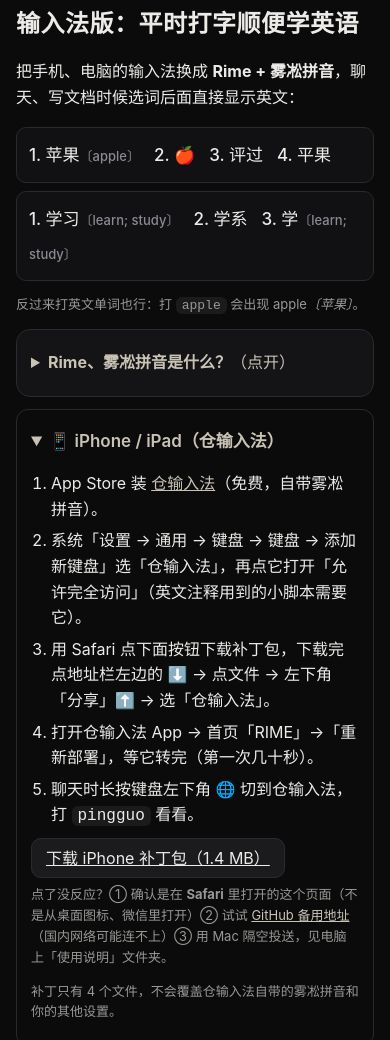
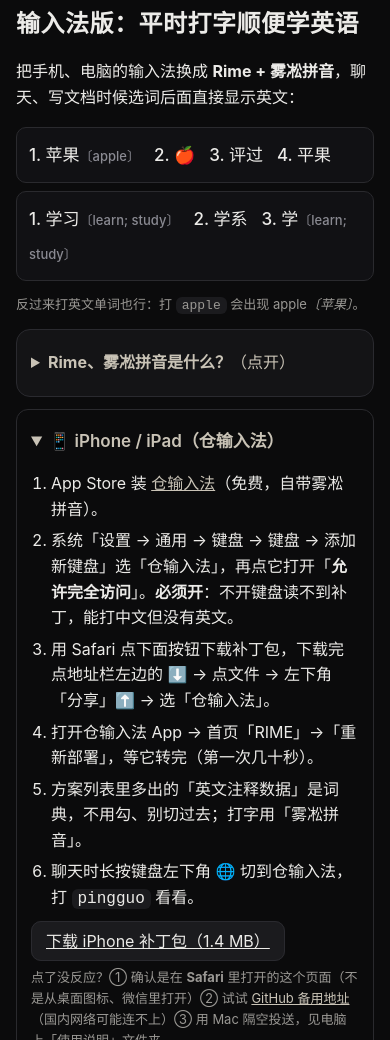
Before and after one commit to jiazhenhuang0518/english-typing, a plain HTML site: page rime/index.html in a window 390 px wide. Shown: the part 60-1100 px from the top of the page. Drawn offline with Linux system fonts and the light colour scheme.

Commit message:
iPhone：强调必须开完全访问；英文注释数据方案改名标明不用选
Co-authored-by: factory-droid[bot] <138933559+factory-droid[bot]@users.noreply.github.com>

```diff
--- a/rime/index.html
+++ b/rime/index.html
@@ -46,9 +46,10 @@
       <summary>📱 iPhone / iPad（仓输入法）</summary>
       <ol class="steps">
         <li>App Store 装 <a href="https://apps.apple.com/cn/app/id6446617683" target="_blank" rel="noopener">仓输入法</a>（免费，自带雾凇拼音）。</li>
-        <li>系统「设置 → 通用 → 键盘 → 键盘 → 添加新键盘」选「仓输入法」，再点它打开「允许完全访问」（英文注释用到的小脚本需要它）。</li>
+        <li>系统「设置 → 通用 → 键盘 → 键盘 → 添加新键盘」选「仓输入法」，再点它打开「<b>允许完全访问</b>」。<b>必须开</b>：不开键盘读不到补丁，能打中文但没有英文。</li>
         <li>用 Safari 点下面按钮下载补丁包，下载完点地址栏左边的 ⬇️ → 点文件 → 左下角「分享」⬆️ → 选「仓输入法」。</li>
         <li>打开仓输入法 App → 首页「RIME」→「重新部署」，等它转完（第一次几十秒）。</li>
+        <li>方案列表里多出的「英文注释数据」是词典，不用勾、别切过去；打字用「雾凇拼音」。</li>
         <li>聊天时长按键盘左下角 🌐 切到仓输入法，打 <code>pingguo</code> 看看。</li>
       </ol>
       <a class="btnlike primary" href="english-hint-overlay.zip" download>下载 iPhone 补丁包（1.4 MB）</a>
--- a/sw.js
+++ b/sw.js
@@ -1,5 +1,5 @@
 // 离线缓存：软件本身和词典存在手机里，没网也能打开
-const VERSION = "et-643d90721e";
+const VERSION = "et-b5e2ed4d4d";
 const SHELL = [
   "./",
   "index.html",
```
Also changed, not shown: 2 other files.
